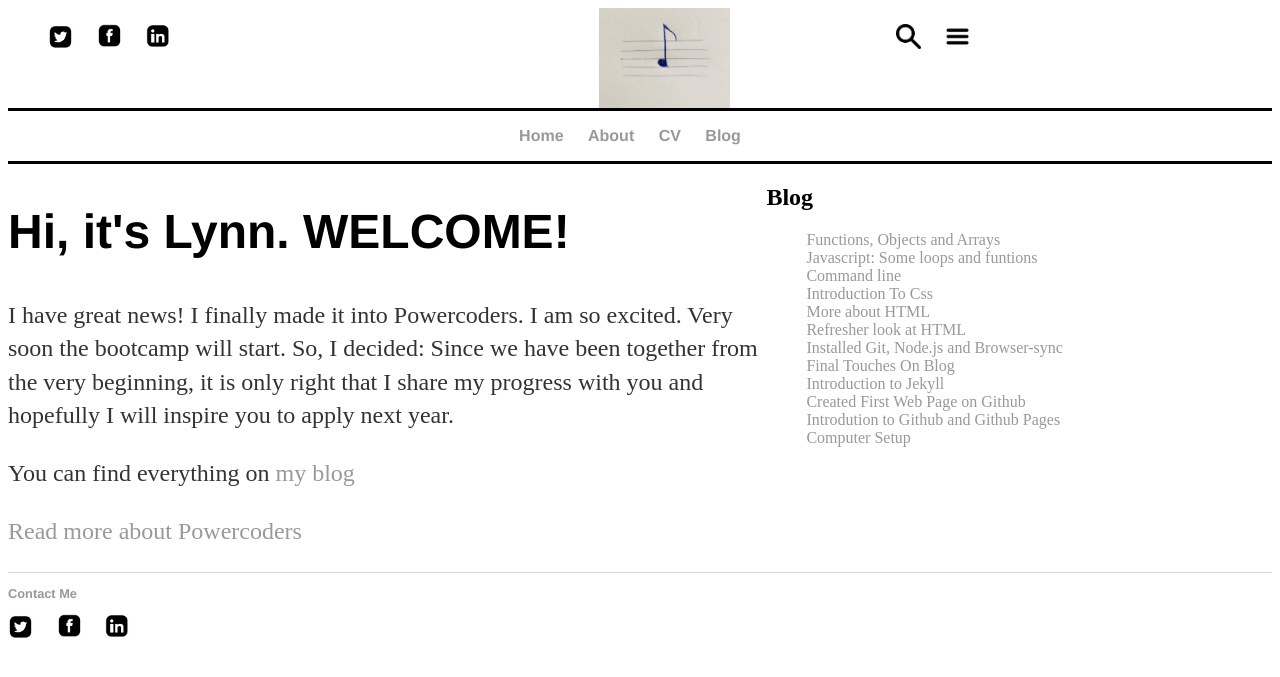
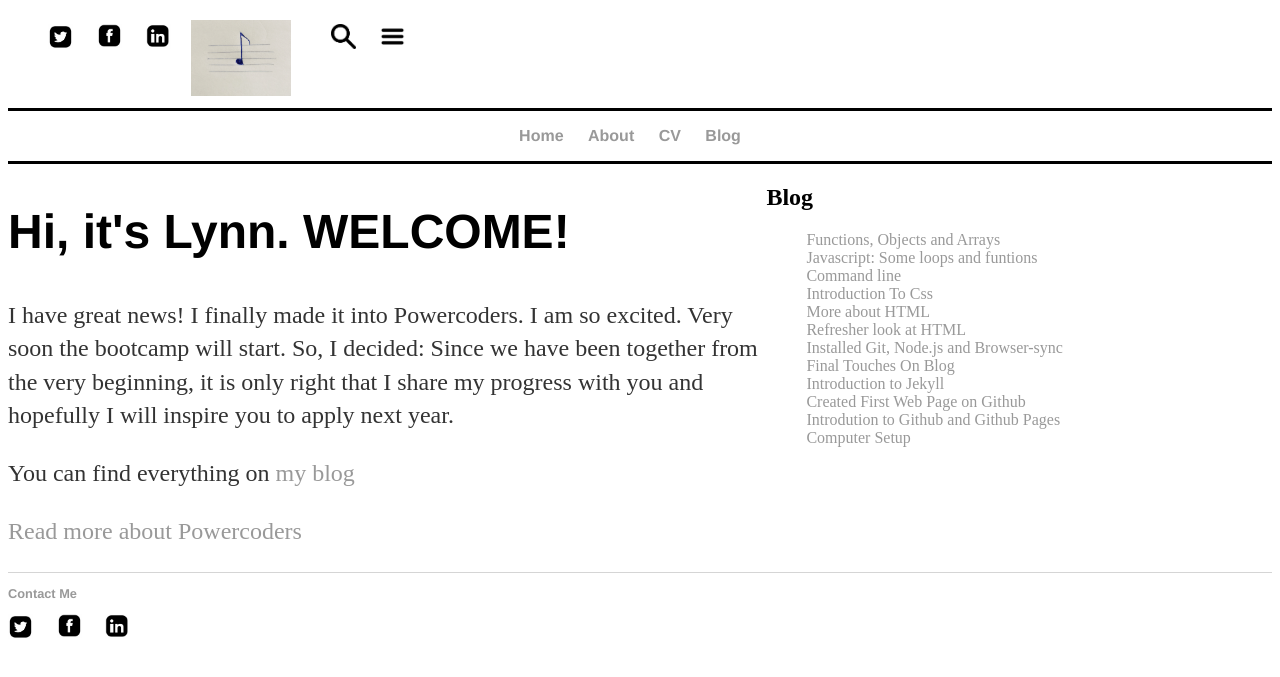
Before and after one commit to aineomugisha/aineomugisha.github.io, a Jekyll site: the page built from index.html, in a window 1280 px wide. Shown: the top 677 px of the page. Built offline with Jekyll 4.4.1, drawn with Linux system fonts in a browser that asks for light colours; the list of posts is cut into pages by our own code.

Commit message:
Update main.css

```diff
--- a/css/main.css
+++ b/css/main.css
@@ -9,9 +9,9 @@ header{
 
 .topsectionleft
 {
-    flex-grow:1;
+    /*flex-grow:1;
 
-    /*float:left;
+    float:left;
     position:relative;
     /*border-top:3px solid black;*/
 }
@@ -20,14 +20,14 @@ header{
 {
    width:100px;
     height:100px;
-    flex-grow:1;
+    /*flex-grow:1;*/
     align-content:center;
 }
 
 .topsectionright
 {
     align-content:right;
-    flex-grow:1;
+    /*flex-grow:1;*/
 /*float:right;
  position:relative;*/
 }
```
